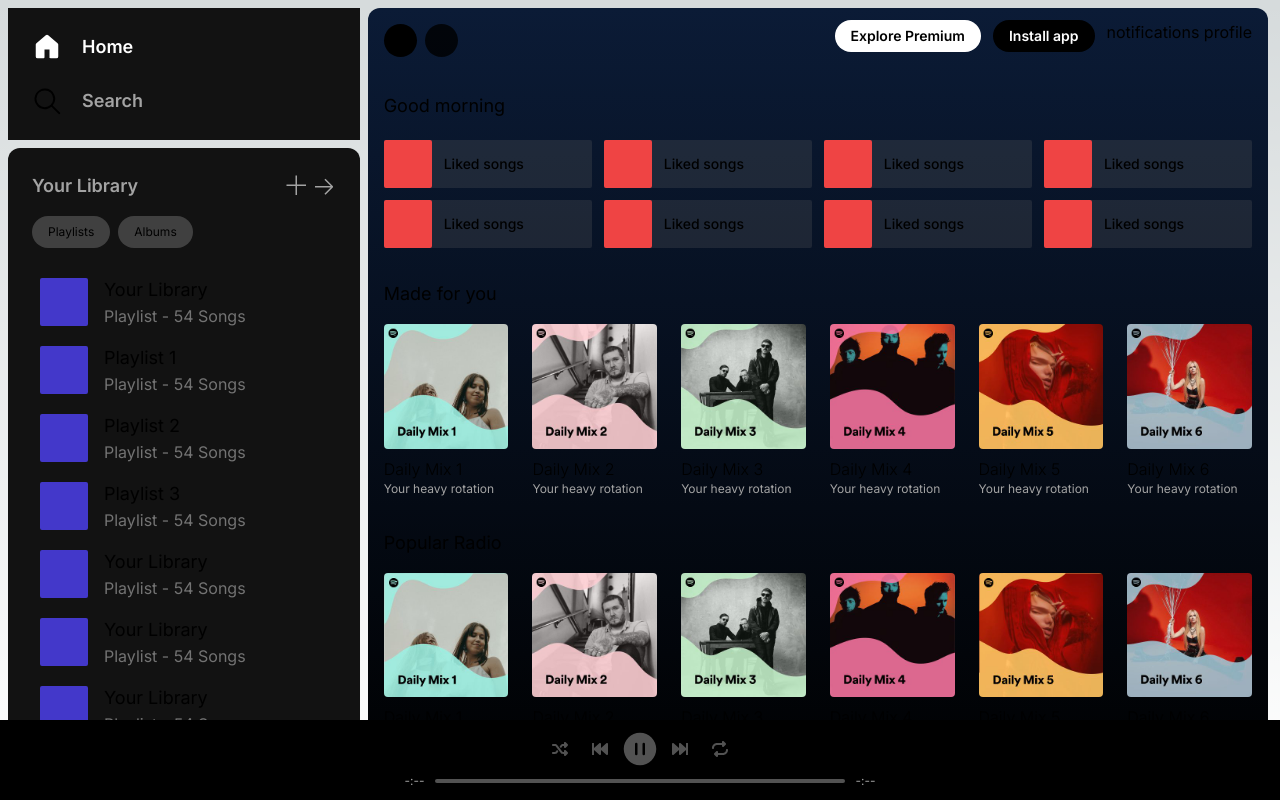
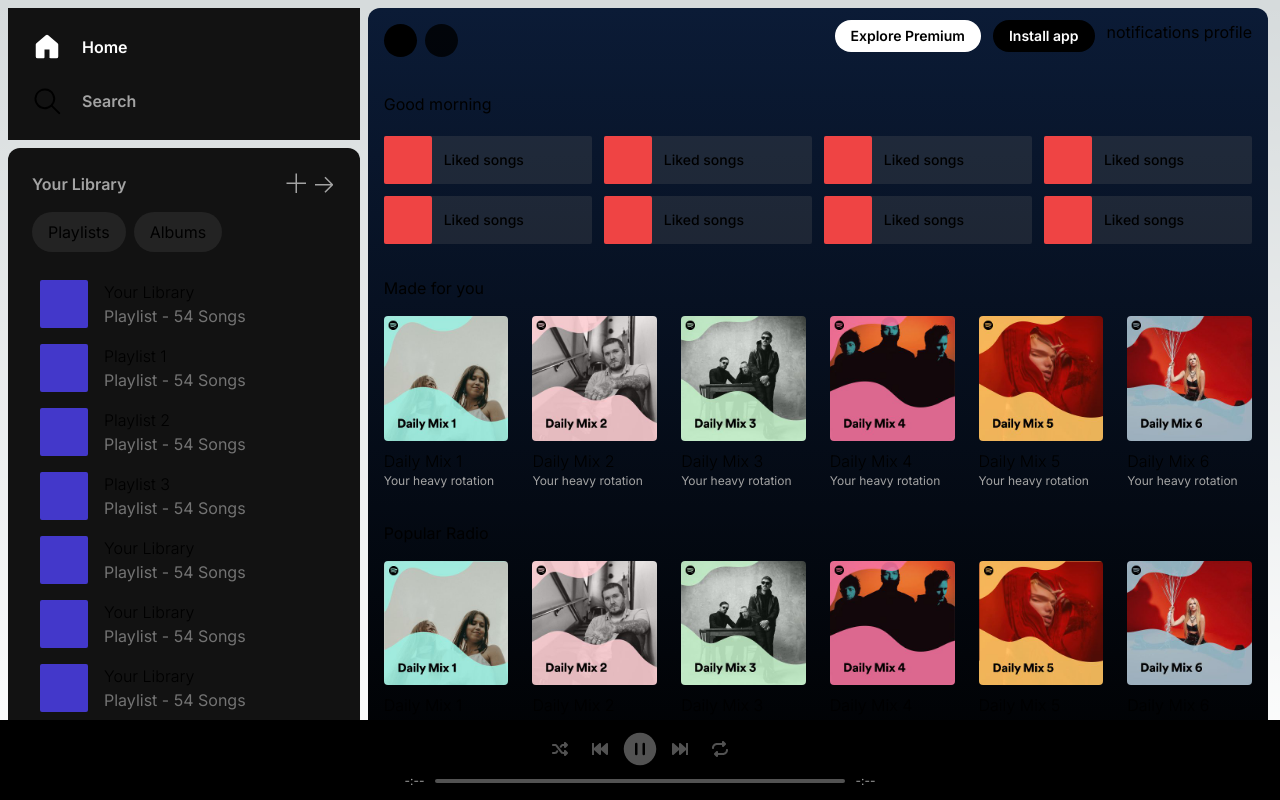
Before and after one commit to HeyEbb/Spotify, a Next.js app: page / in a window 1280 px wide. Built offline with nearby package versions, Linux system fonts and the light colour scheme.

Commit message:
💄 Update font size and styling in SingleYourLibrary component

```diff
--- a/app/components/your-library/SingleYourLibrary.tsx
+++ b/app/components/your-library/SingleYourLibrary.tsx
@@ -10,7 +10,7 @@
     <div className="flex items-center hover:bg-neutral-800 p-2 rounded-md">
       <div className="mr-4 h-12 w-12 rounded-sm bg-indigo-700"></div>
       <div className="flex flex-col">
-        <h3 className="">{props.title}</h3>
+        <h3 className="font-light">{props.title}</h3>
         <span className="text-neutral-500">Playlist - 54 Songs</span>
       </div>
     </div>
--- a/app/globals.css
+++ b/app/globals.css
@@ -33,13 +33,14 @@
 }
 
 h1 {
-  @apply text-4xl font-bold text-center text-balance;
+  @apply text-balance text-center text-4xl font-bold;
 }
 
 h2 {
-  @apply text-3xl font-bold text-balance;
+  @apply text-balance text-3xl font-bold;
 }
 
 h3 {
-  @apply text-lg text-balance;
+  font-size: 16px;
+  @apply text-balance;
 }
--- a/app/page.tsx
+++ b/app/page.tsx
@@ -20,7 +20,7 @@
   return (
     <main className="flex min-h-screen flex-row">
       <div className="m-2 flex w-4/12 min-w-[300px] flex-col gap-2 xl:w-[500px]">
-        <section className="flex flex-col gap-6 bg-sidebar p-6">
+        <section className="bg-sidebar flex flex-col gap-6 p-6">
           <span className="flex items-center gap-5 text-white">
             <GoHomeFill size={30} />
             <h3 className="font-semibold">Home</h3>
@@ -31,7 +31,7 @@
           </span>
         </section>
 
-        <section className="h-full rounded-xl bg-sidebar p-6">
+        <section className="bg-sidebar h-full rounded-xl p-6">
           <div className="flex w-full justify-between">
             <h3 className="font-semibold text-neutral-400">Your Library</h3>
             <span className="flex w-2/12 items-center justify-between text-neutral-400">
@@ -47,10 +47,10 @@
           </div>
           <div className="flex flex-col">
             <div className="mt-4 flex gap-2">
-              <button className="rounded-full bg-neutral-700 px-4 py-2 text-xs">
+              <button className="bg-side_badge rounded-full px-4 py-2 ">
                 Playlists
               </button>
-              <button className="rounded-full bg-neutral-700 px-4 py-2 text-xs">
+              <button className="bg-side_badge rounded-full px-4 py-2">
                 Albums
               </button>
             </div>
--- a/tailwind.config.ts
+++ b/tailwind.config.ts
@@ -10,6 +10,7 @@
     extend: {
       colors: {
         'sidebar': '#121212',
+        'side_badge' : '#232323',
       },
       backgroundImage: {
         "gradient-radial": "radial-gradient(var(--tw-gradient-stops))",
```
